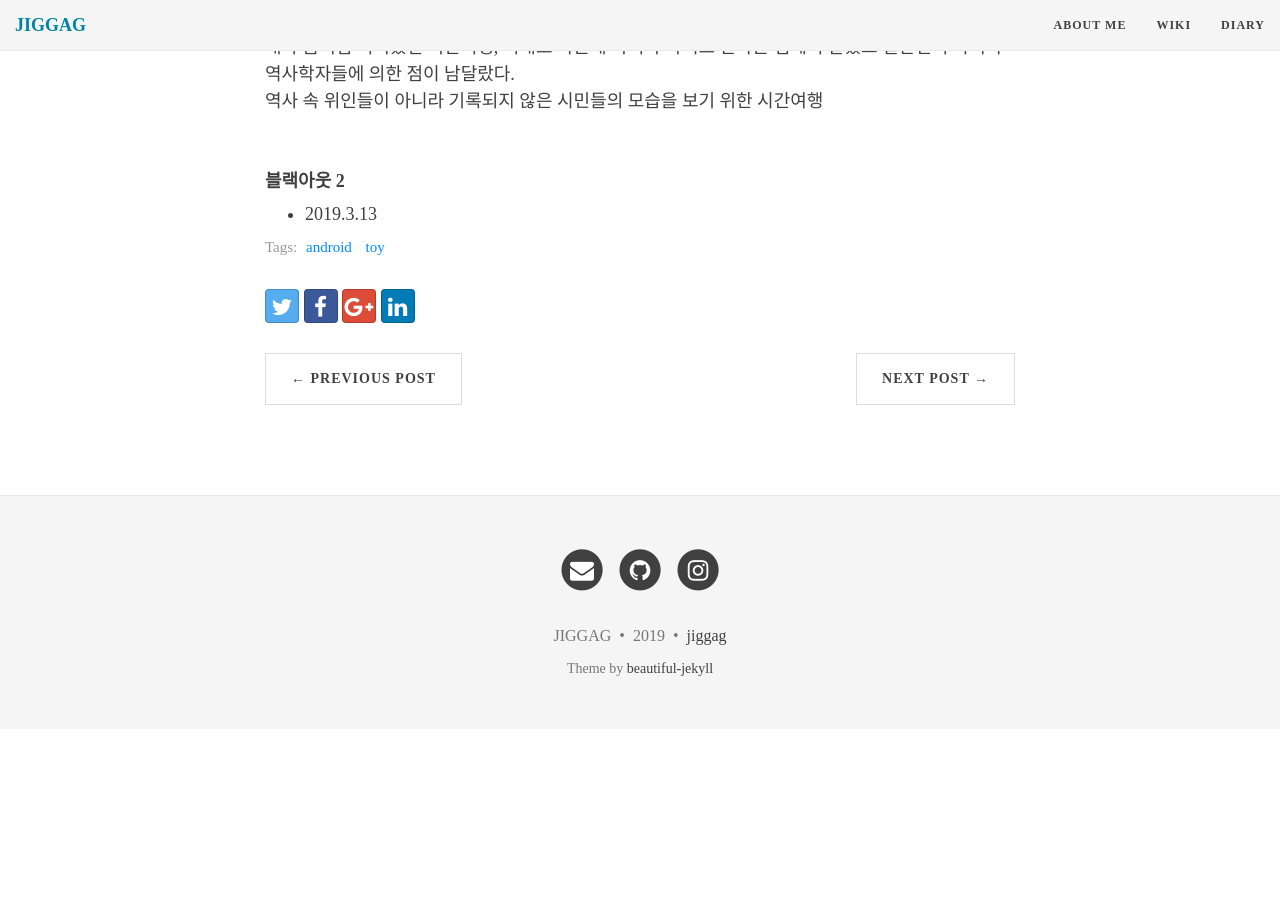
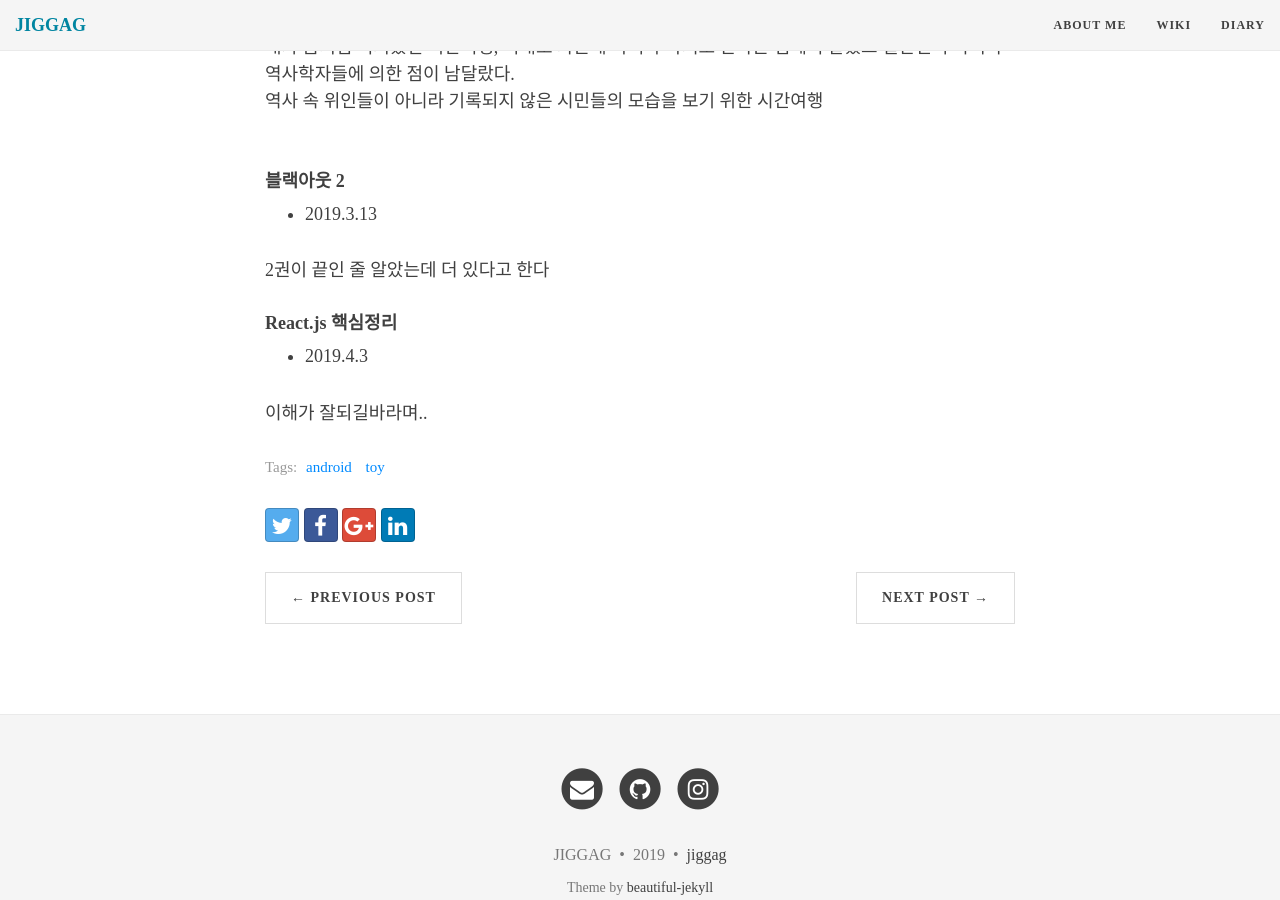
Before and after one commit to jiggag/jiggag.github.io, a Jekyll site: the page built from _posts/2018-12/2018-12-31-2019-reading.md, in a window 1280 px wide and 900 px high, scrolled down 2607 px. Built offline with Jekyll 4.4.1, drawn with Linux system fonts in a browser that asks for light colours; nearby versions of some CDN libraries; comment, search, counter and statistics services are not loaded; before the commit the page ends 3336 px from its top, so only the background shows below that.

Commit message:
Update 2018-12-31-2019-reading.md

```diff
--- a/_posts/2018-12/2018-12-31-2019-reading.md
+++ b/_posts/2018-12/2018-12-31-2019-reading.md
@@ -93,3 +93,10 @@ tags : [android,toy]
 
 #### 블랙아웃 2
 - 2019.3.13
+
+2권이 끝인 줄 알았는데 더 있다고 한다
+
+#### React.js 핵심정리
+- 2019.4.3
+
+이해가 잘되길바라며..
```
